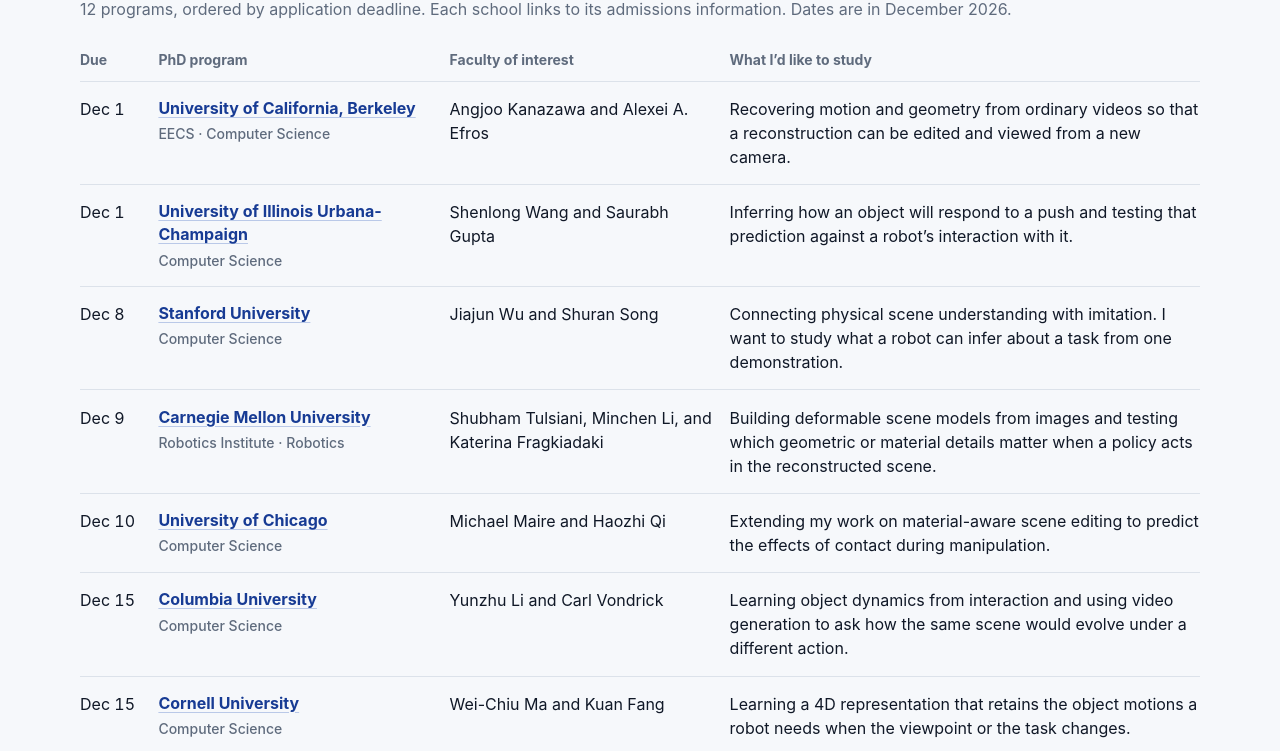
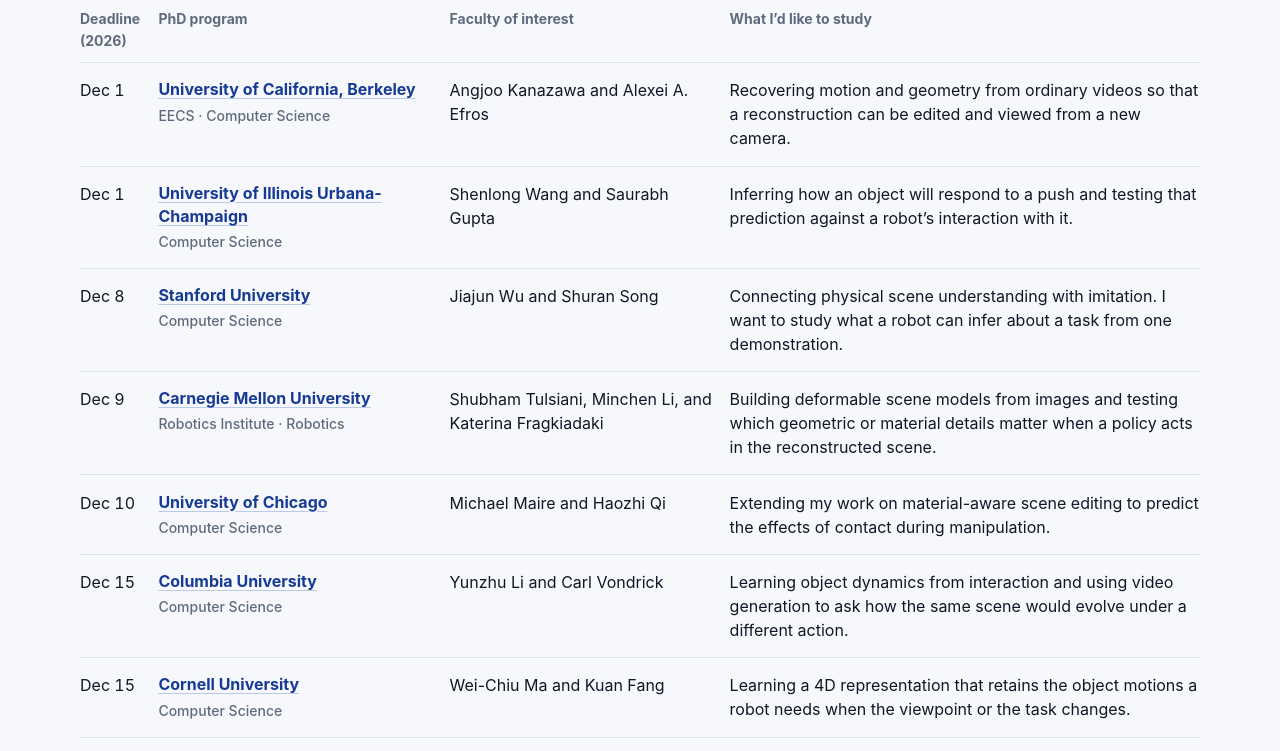
Before and after one commit to ChengY-uchi/ChengY-uchi.github.io, a plain HTML site: page phd-2027/index.html in a window 1280 px wide. Shown: the part 498-1249 px from the top of the page. Drawn offline with Linux system fonts and the light colour scheme.

Commit message:
Remove the explanatory note above the school list

```diff
--- a/phd-2027/index.html
+++ b/phd-2027/index.html
@@ -23,8 +23,7 @@
       .intro p:last-child { max-width: 43rem; margin: 1rem 0 0; font-size: 1.11rem; }
       .list-section, .statement { scroll-margin-top: 1rem; border-top: 1px solid var(--ink); padding: 1.65rem 0 2.8rem; }
       .section-title { margin: 0; font: 500 clamp(1.9rem, 4vw, 2.8rem)/1.14 var(--serif); letter-spacing: -.035em; }
-      .list-note { margin: .55rem 0 1.4rem; color: var(--muted); }
-      .school-list { border-collapse: collapse; width: 100%; text-align: left; }
+      .school-list { margin-top: 1rem; border-collapse: collapse; width: 100%; text-align: left; }
       .school-list th, .school-list td { vertical-align: top; padding: .95rem .95rem .95rem 0; border-bottom: 1px solid var(--line); }
       .school-list thead th { padding-top: .2rem; padding-bottom: .6rem; font-size: .875rem; font-weight: 650; color: var(--muted); }
       .school-list tbody th { width: 26%; font-size: 1rem; line-height: 1.45; }
@@ -62,7 +61,7 @@
         .brief { width: auto; margin: 0; }
         .intro { padding: 0 0 10pt; }
         .intro h1 { font-size: 25pt; }
-        .intro p:last-child, .list-note, .byline { font-size: 9pt; margin: 3pt 0; }
+        .intro p:last-child, .byline { font-size: 9pt; margin: 3pt 0; }
         .section-title { font-size: 17pt; }
         .list-section { padding: 8pt 0; }
         .school-list { display: table; }
@@ -98,10 +97,9 @@
       </div>
       <section class="list-section" id="programs" aria-labelledby="programs-title">
         <h2 class="section-title" id="programs-title">School list</h2>
-        <p class="list-note">12 programs, ordered by application deadline. Each school links to its admissions information. Dates are in December 2026.</p>
         <table class="school-list" aria-label="Programs, application deadlines, faculty of interest, and research interests">
           <thead>
-            <tr><th scope="col">Due</th><th scope="col">PhD program</th><th scope="col">Faculty of interest</th><th scope="col">What I’d like to study</th></tr>
+            <tr><th scope="col">Deadline (2026)</th><th scope="col">PhD program</th><th scope="col">Faculty of interest</th><th scope="col">What I’d like to study</th></tr>
           </thead>
           <tbody>
             <tr>
```
